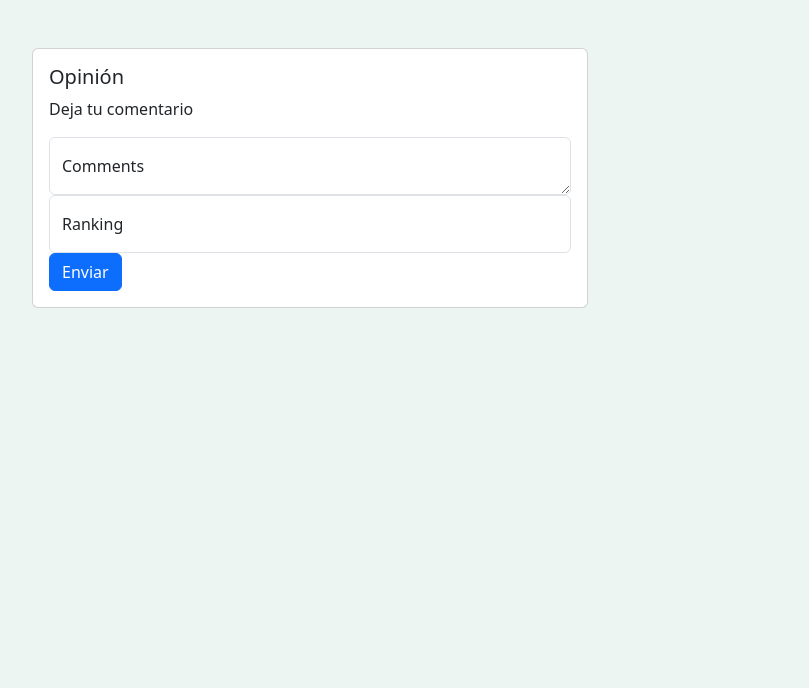
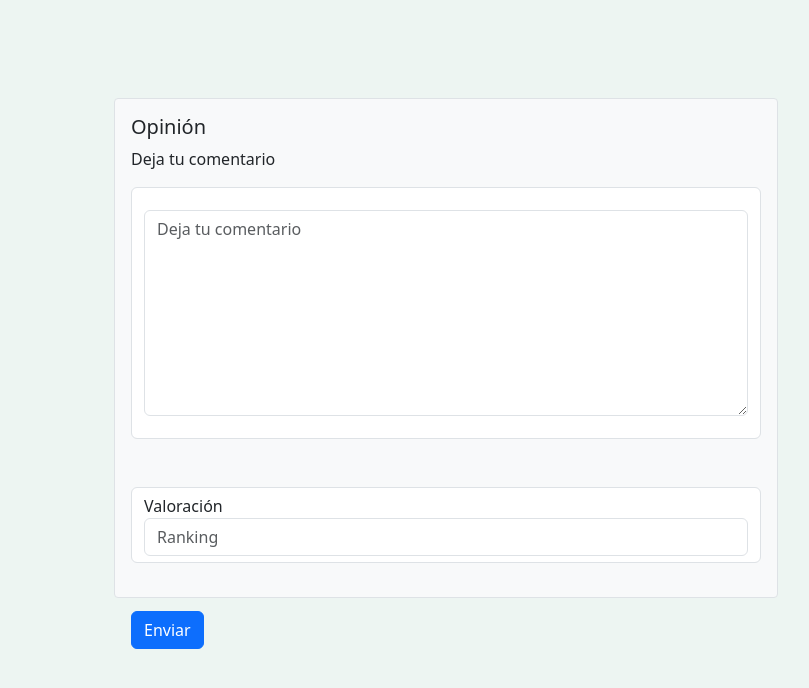
Before and after one commit to pilasujg/Biblioteca, a Node server app: page /books/opinion/2 in a window 1280 px wide. Shown: the part 62-750 px from the top of the page, without its empty margins (4-813 px from the left). Run offline with Node 20, Linux system fonts and the light colour scheme; some libraries are stand-ins or nearby versions.

Commit message:
opiniones terminado

```diff
--- a/src/routes/books.js
+++ b/src/routes/books.js
@@ -102,9 +102,18 @@ router.post('/books/opinion', async (req, res) => {
     console.log(id)
     let opinion = req.body.opinion;
     let date = new Date();
+    let yaOpinion = await db.opiniones.findOne({libro: ObjectId(id), "opiniones.idLector": lectorId});
+    if(yaOpinion){
+        req.flash('error_msg', 'Ya has opinado sobre este libro!');
+        res.redirect('/home');
+
+    } else {
+
+
     await db.opiniones.findOneAndUpdate({libro: ObjectId(id)}, {$push: {opiniones: {opinion: opinion, idLector:lectorId, lector: lector.nombre, fecha: date}}},{ upsert: true });
     req.flash('success_msg', 'Opinion guardada!');
     res.redirect('/home');
+    }
 });
 
 
--- a/src/views/lectores/opinion.hbs
+++ b/src/views/lectores/opinion.hbs
@@ -1,24 +1,39 @@
+<style>
+  .card {
+    background-color: #f8f9fa;
+    border: 1px solid #dee2e6;
+    border-radius: 0.25rem;
+    width: 200  px;
+    height: 500px;
+    margin: 0 auto;
+    margin-top: 50px;
 
-<row class="row">
-  <div class="col-sm-6 d-sm-block text-black p-5">
+  }
+</style>
+
+<div class="container">
+<row class="row d-flex align-content-center">
+  <div class="col-sm-8 d-sm-block text-black p-5">
     <div class="card">
       <div class="card-body">
         <h5 class="card-title">Opinión</h5>
 
-        <p class="card-text h-4">Deja tu comentario</p>
+        <p class="card-text h-10">Deja tu comentario</p>
         <form action="/books/opinion" method="POST">
           <input type="hidden" name="id" id="libroId" value="{{id}}">
           <input type="hidden" name="lector" id="lector" value="{{@root.session.lectorId}}">
-          <div class="form-floating">
-            <textarea class="form-control" placeholder="Deja tu comentario" name="opinion" id="opinion"></textarea>
-            <label for="floatingTextarea">Comments</label>
+          <div class="form-control">
+            <textarea class="form-control my-3" placeholder="Deja tu comentario" name="opinion" id="opinion" rows="8" ></textarea>
+
           </div>
-          <div class="form-floating">
+          <div class="form-control my-5">
+            <label for="floatingInput">Valoración</label>
             <input type="number" class="form-control" id="floatingInput" placeholder="Ranking">
-            <label for="floatingInput">Ranking</label>
+
           </div>
           <button type="submit" class="btn btn-primary btn-block">Enviar</button>
         </form>
       </div>
     </div>
   </div>
+</div>
```
